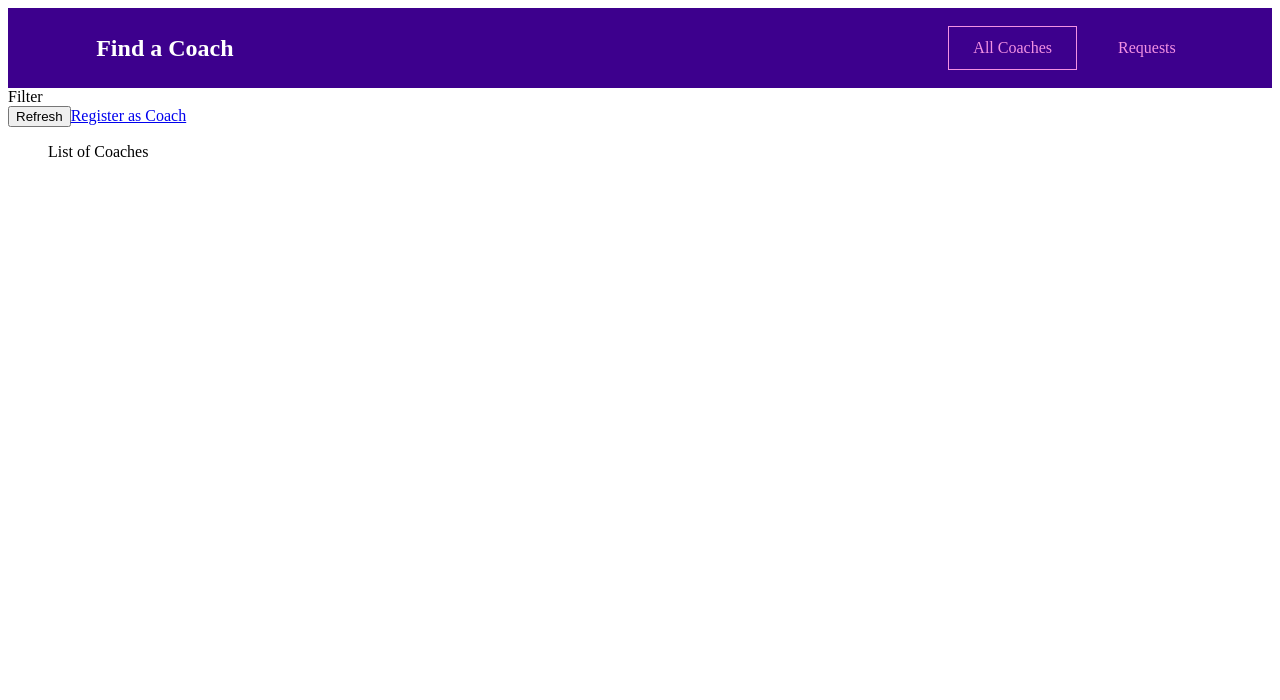
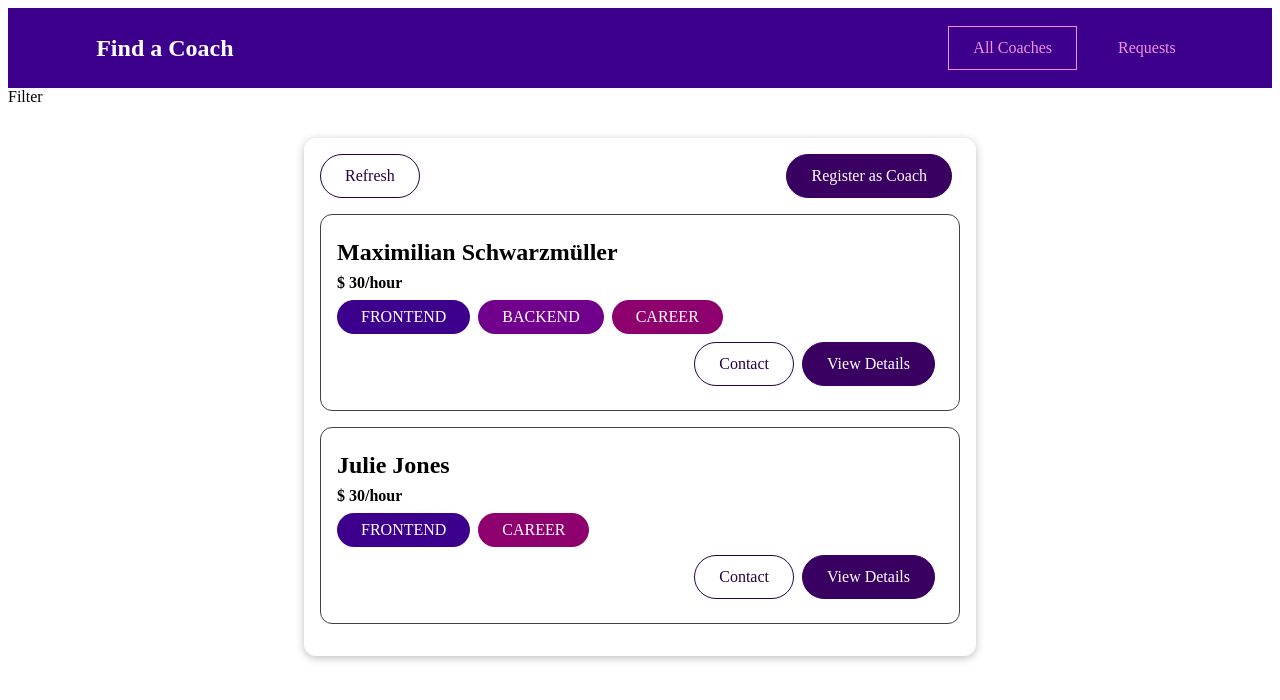
Before and after one commit to sarabajraktari/coach-finder, a Vue app: page /coaches in a window 1280 px wide. Shown: the top 700 px of the page. Built offline with nearby package versions, Linux system fonts and the light colour scheme.

Commit message:
added vuex coach data and slots

```diff
--- /dev/null
+++ b/src/components/coaches/CoachItem.vue
@@ -0,0 +1,58 @@
+<template>
+    <li>
+        <h3>{{ fullName }}</h3>
+        <h4>$ {{ rate }}/hour</h4>
+        <div>
+            <base-badge v-for="area in areas" :key="area" :type="area" :title="area"></base-badge>
+        </div>
+        <div class="actions">
+            <base-button mode="outline" link :to="coachContactLink">Contact</base-button>
+            <base-button link :to="coachDetailsLink">View Details</base-button>
+        </div>
+    </li>
+</template>
+<script>
+import BaseButton from '../ui/BaseButton.vue';
+    export default{
+  components: { BaseButton },
+        props:['id','firstName', 'lastName', 'rate' ,'areas'],
+        computed:{
+            fullName(){
+                return this.firstName + ' ' + this.lastName;
+            },
+            coachContactLink(){
+                return '/coaches/' + this.id + '/contact'; // /coaches/c1/contact
+            },
+            coachDetailsLink(){
+                return '/coaches/' + this.id; // /coaches/c1
+            }
+        }
+    }
+
+</script>
+<style scoped>
+    li {
+    margin: 1rem 0;
+    border: 1px solid #424242;
+    border-radius: 12px;
+    padding: 1rem;
+    }
+
+    h3 {
+    font-size: 1.5rem;
+    }
+
+    h3,
+    h4 {
+    margin: 0.5rem 0;
+    }
+
+    div {
+    margin: 0.5rem 0;
+    }
+
+    .actions {
+    display: flex;
+    justify-content: flex-end;
+    }
+</style>
--- /dev/null
+++ b/src/components/ui/BaseBadge.vue
@@ -0,0 +1,42 @@
+<template>
+    <span class="badge" :class="type">
+        {{ text }}
+    </span>
+</template>
+
+<script>
+    export default{
+        props: ['title', 'type'],
+        computed:{
+            text(){
+                return this.title.toUpperCase();
+            }
+        }
+    }
+</script>
+
+<style scoped>
+.badge {
+  background-color: #ccc;
+  color: #252525;
+  border-radius: 30px;
+  padding: 0.5rem 1.5rem;
+  display: inline-block;
+  margin-right: 0.5rem;
+}
+
+.frontend {
+  background-color: #3d008d;
+  color: white;
+}
+
+.backend {
+  background-color: #71008d;
+  color: white;
+}
+
+.career {
+  background-color: #8d006e;
+  color: white;
+}
+</style>
--- /dev/null
+++ b/src/components/ui/BaseButton.vue
@@ -0,0 +1,74 @@
+<template>
+    <button v-if="!link" :class="mode">
+        <slot></slot>
+    </button>
+    <router-link v-else :to="to" :class="mode">
+        <slot></slot>
+    </router-link>
+</template>
+
+<script>
+export default{
+    props:{
+        mode:{
+            type:String,
+            required: false,
+            default: null
+        },
+        link: {
+            type: Boolean,
+            required: false,
+            default: false,
+        },
+        to: {
+            type: String,
+            required: false,
+            default: '/'
+        }
+    }
+}
+
+</script>
+
+<style scoped>
+    button,
+    a {
+    text-decoration: none;
+    padding: 0.75rem 1.5rem;
+    font: inherit;
+    background-color: #3a0061;
+    border: 1px solid #3a0061;
+    color: white;
+    cursor: pointer;
+    border-radius: 30px;
+    margin-right: 0.5rem;
+    display: inline-block;
+    }
+
+    a:hover,
+    a:active,
+    button:hover,
+    button:active {
+    background-color: #270041;
+    border-color: #270041;
+    }
+
+    .flat {
+    background-color: transparent;
+    color: #3a0061;
+    border: none;
+    }
+
+    .outline {
+    background-color: transparent;
+    border-color: #270041;
+    color: #270041;
+    }
+
+    .flat:hover,
+    .flat:active,
+    .outline:hover,
+    .outline:active {
+    background-color: #edd2ff;
+    }
+</style>
--- /dev/null
+++ b/src/components/ui/BaseCard.vue
@@ -0,0 +1,14 @@
+<template>
+    <div class="card">
+        <slot></slot>
+    </div>
+</template>
+<style scoped>
+.card {
+  border-radius: 12px;
+  box-shadow: 0 2px 8px rgba(0, 0, 0, 0.26);
+  padding: 1rem;
+  margin: 2rem auto;
+  max-width: 40rem;
+}
+</style>
--- a/src/pages/coaches/CoachList.vue
+++ b/src/pages/coaches/CoachList.vue
@@ -2,10 +2,51 @@
     <section>Filter</section>
 
     <section>
-        <div class="controls">
-            <button>Refresh</button>
-            <router-link to='/register'>Register as Coach</router-link>
-        </div>
-        <ul>List of Coaches</ul>
+        <base-card>
+            <div class="controls">
+                <base-button mode="outline">Refresh</base-button>
+                <base-button link to='/register'>Register as Coach</base-button>
+            </div>
+            <ul v-if="hasCoaches">
+                <coach-item v-for="coach in filteredCoaches"
+                            :key="coach.id"
+                            :id="coach.id"
+                            :first-name="coach.firstName"
+                            :last-name="coach.lastName"
+                            :areas="coach.areas"
+                            :rate="coach.hourlyRate">
+                </coach-item>
+            </ul>
+            <h3 v-else>No coaches found</h3>
+        </base-card>
     </section>
 </template>
+<script>
+    import CoachItem from '../../components/coaches/CoachItem.vue';
+    export default{
+        components:{
+            CoachItem
+        },
+        computed:{
+            filteredCoaches(){
+                return this.$store.getters['coaches/coaches'];
+            },
+            hasCoaches(){
+                return this.$store.getters['coaches/hasCoaches'];
+            }
+        }
+    }
+
+</script>
+<style scoped>
+    ul {
+    list-style: none;
+    margin: 0;
+    padding: 0;
+    }
+
+    .controls {
+    display: flex;
+    justify-content: space-between;
+    }
+</style>
--- /dev/null
+++ b/src/store/index.js
@@ -0,0 +1,13 @@
+import { createStore } from 'vuex';
+
+import coachesModule from './modules/coaches/index.js';
+
+const store = createStore({
+
+    modules: {
+        coaches: coachesModule
+    }
+});
+
+
+export default store;
--- /dev/null
+++ b/src/store/modules/coaches/index.js
@@ -0,0 +1,37 @@
+export default{
+    namespaced:true,
+    state(){
+        return {
+            coaches:[
+                {
+                  id: 'c1',
+                  firstName: 'Maximilian',
+                  lastName: 'Schwarzmüller',
+                  areas: ['frontend', 'backend', 'career'],
+                  description:
+                    "I'm Maximilian and I've worked as a freelance web developer for years. Let me help you become a developer as well!",
+                  hourlyRate: 30
+                },
+                {
+                  id: 'c2',
+                  firstName: 'Julie',
+                  lastName: 'Jones',
+                  areas: ['frontend', 'career'],
+                  description:
+                    'I am Julie and as a senior developer in a big tech company, I can help you get your first job or progress in your current role.',
+                  hourlyRate: 30
+                }
+            ]
+        }
+    },
+    mutations:{},
+    actions:{},
+    getters:{
+        coaches(state){
+            return state.coaches;
+        },
+        hasCoaches(state){
+            return state.coaches && state.coaches.length > 0;
+        }
+    },
+}
```
Also changed, not shown: src/main.js (+8 -1 lines).
